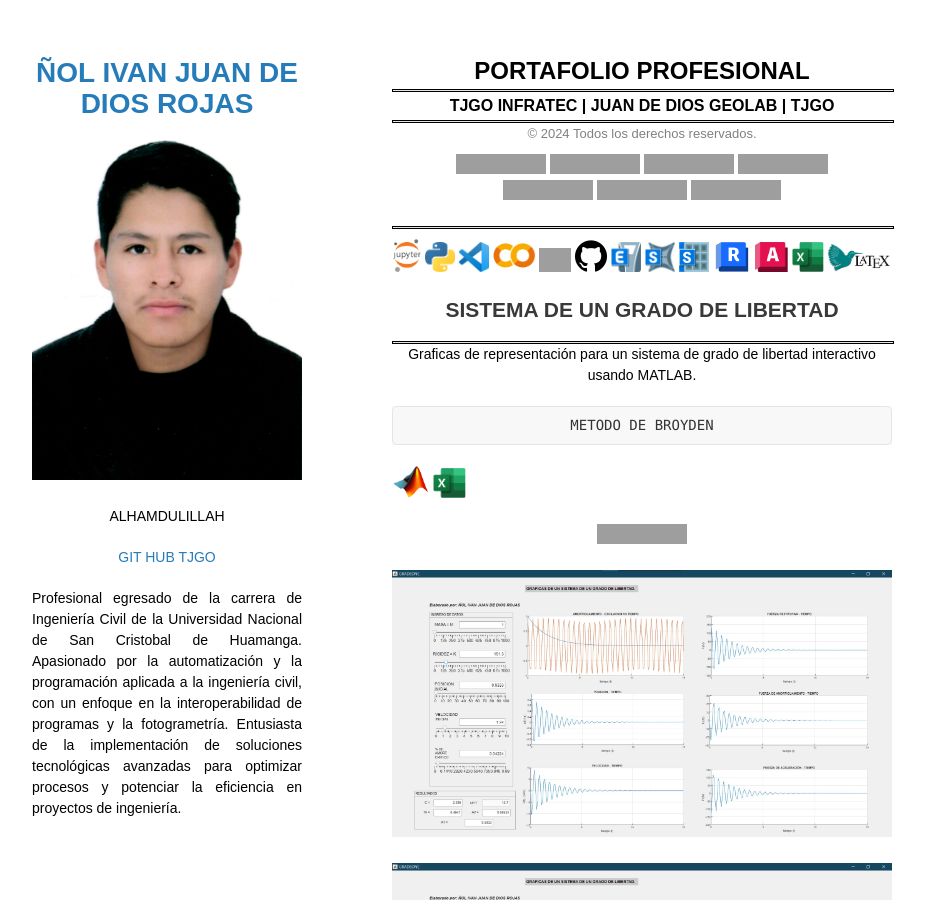
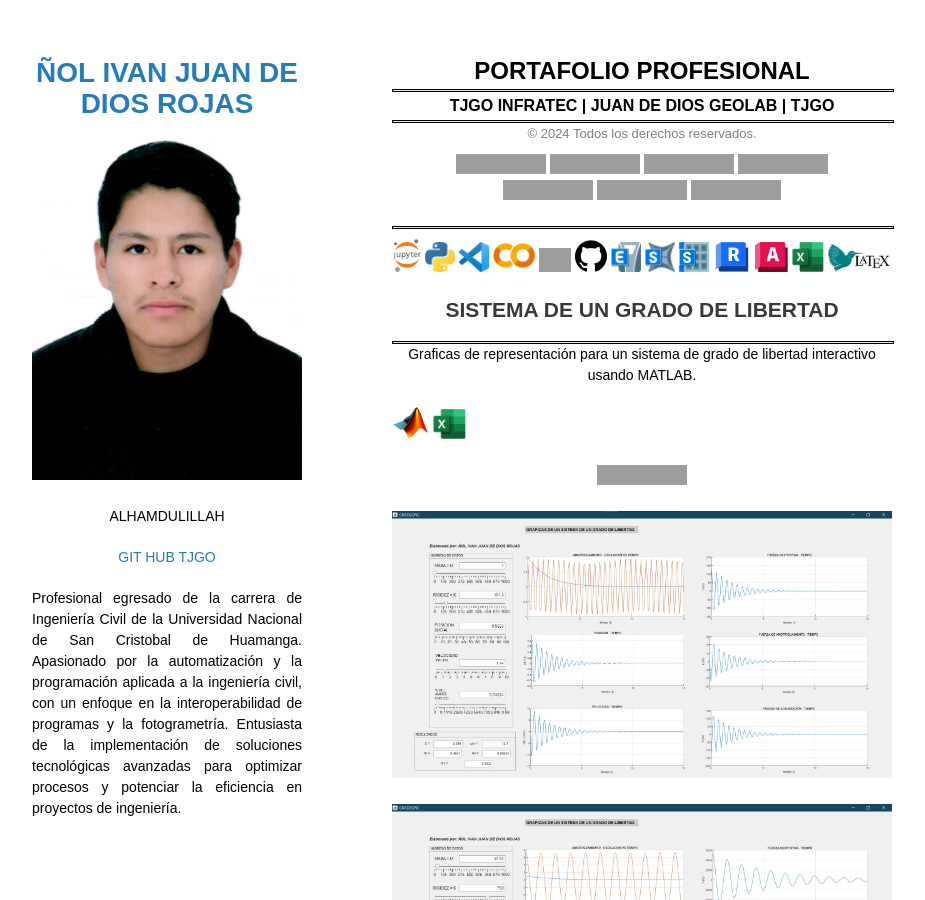
Before and after one commit to TJGO-JDD/TJGO-JDD.github.io, a Jekyll site: the page built from index.md, in a window 1280 px wide and 900 px high, cut to the strip 0-900 px from the top of the window. Shown: the whole strip, without its empty margins (178-1103 px from the left). Built offline with Jekyll 4.4.1, drawn with Linux system fonts in a browser that asks for light colours; our own code applies the rules of GitHub Pages for plain Markdown files; grey boxes are pictures that could not be loaded.

Commit message:
Update index.md

````diff
--- a/index.md
+++ b/index.md
@@ -60,9 +60,6 @@
 ---
 Graficas de representación para un sistema de grado de libertad interactivo usando MATLAB.
 
-```markdown
-METODO DE BROYDEN
-```
 <p align="left">
 <img src="assets\img\logo matlab.png" width="7.5%" height="10%">
 <img src="assets\img\excel logo.png" width="6.5%" height="10%">
````
